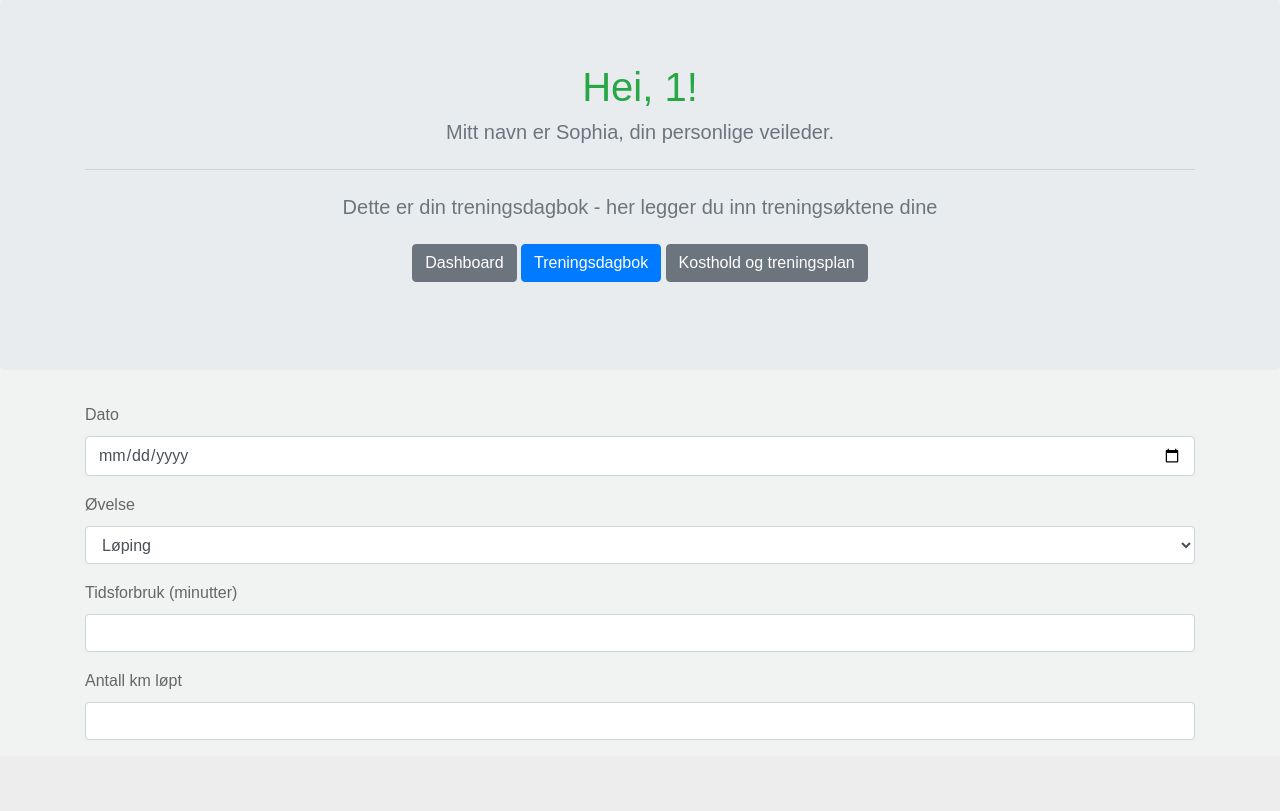
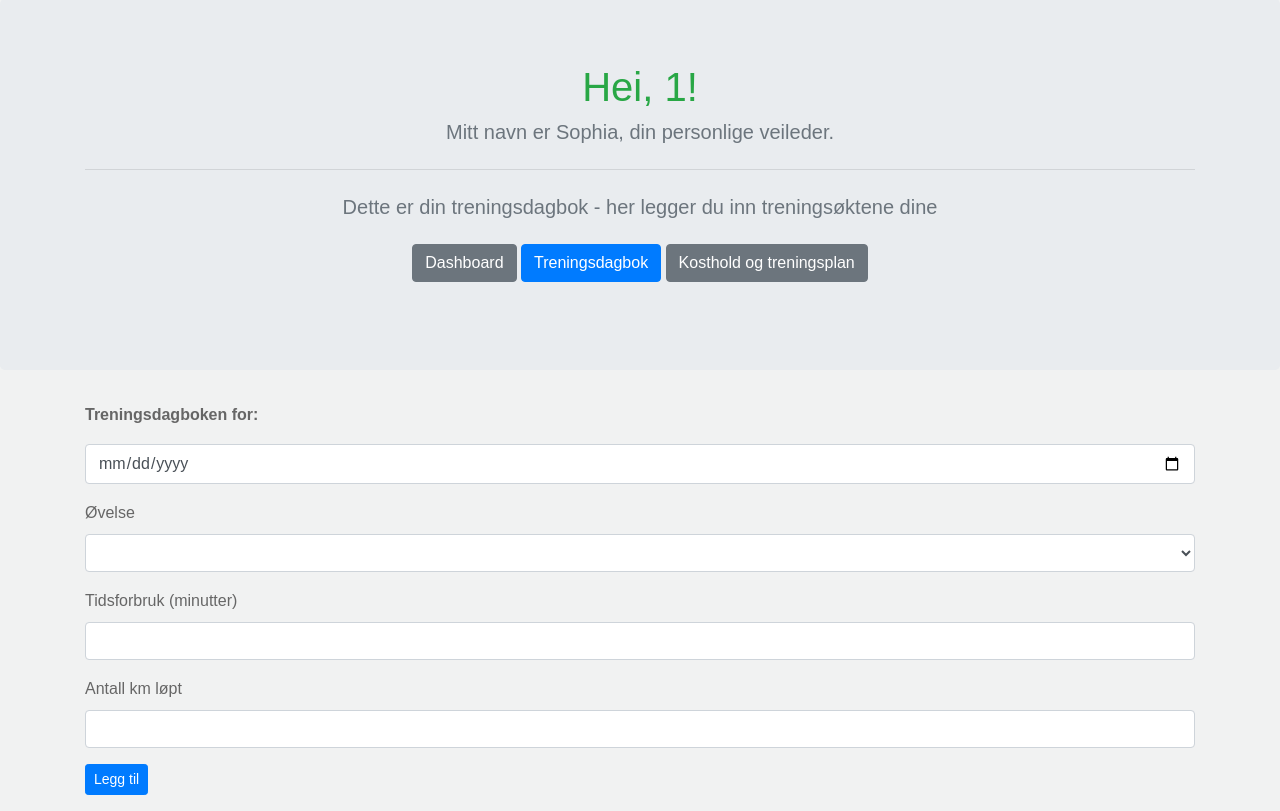
Before and after one commit to Brehbrah/SophiaProsjekt, a PHP site: page /treningsdagbok.php in a window 1280 px wide. Shown: the part 55-866 px from the top of the page. Before the commit the page ends 795 px from the top, so only its background shows below. Run offline with PHP 8.4, Linux system fonts and the light colour scheme; the visitor is signed in with stand-in values (Sample User, id 1).

Commit message:
legg til øvelse-funksjon mot database

```diff
--- a/css/dashboard.css
+++ b/css/dashboard.css
@@ -1,3 +1,7 @@
 h1 {
 	color: #28a745;
 }
+
+#valgtDato {
+	font-weight: bold;
+}
--- a/dashboard.php
+++ b/dashboard.php
@@ -1,6 +1,8 @@
 <?php
 session_start();
 include_once "funksjoner.php";
+include_once "database.php";
+sjekkInnlogging();
 
 $bruker = $_SESSION['brukernavn'];
 
--- a/database.php
+++ b/database.php
@@ -26,6 +26,8 @@ function gyldigBruker($dblink, $brukernavn, $passord) {
   if ($antall == 1) {
     $rad = mysqli_fetch_assoc($resultat);
 
+    $_SESSION['innlogget'] = true;
+    $_SESSION['bnr'] = $rad['BNr'];
     $_SESSION['epost'] = $rad['Epost'];
     $_SESSION['brukernavn'] = $rad['Brukernavn'];
 
@@ -43,6 +45,13 @@ function sjekkInnlogging() {
     session_destroy();
     header("Location: index.php");
   }
+}
+
+// Legger til en ny øvelse i databasen (treningsdagbok)
+function leggTilØvelse($dblink, $bnr, $dato, $øvelse, $tid, $antall) {
+  $sql = "INSERT INTO Treningsøkt (Dato, BNr, Øvelse, Minutter, Antall) VALUES ('$dato', $bnr, '$øvelse', $tid, $antall)";
+  $resultat = mysqli_query($dblink, $sql);
+  return $resultat;
 }
 
 // Henter ut varer med navn som inneholder søketeksten
--- a/index.php
+++ b/index.php
@@ -4,7 +4,7 @@ include_once "funksjoner.php";
 include_once "database.php";
 
 
-$dblink = kobleOpp();
+
 include_once "logginn.php";
 
 topp();
--- a/js/dashboard.js
+++ b/js/dashboard.js
@@ -1,5 +1,12 @@
-function endreØvelse(valg) {
-	var øvelse = valg.value;
+$(document).ready(function(e) {
+
+
+  $("#dato").change(function() {
+      document.getElementById("treningsdata").innerHTML = "<br><p>testtest</p>";
+  });
+
+  $("#øvelse").change(function() {
+    var øvelse = $("#øvelse").val();
 
     switch(øvelse) {
       case "Løping":
@@ -15,4 +22,6 @@ function endreØvelse(valg) {
         document.getElementById("antLabel").innerHTML = "Antall øvelser";
           break;
     }
-}
+  });
+
+ });
--- a/kostogtrening.php
+++ b/kostogtrening.php
@@ -1,6 +1,8 @@
 <?php
 session_start();
 include_once "funksjoner.php";
+include_once "database.php";
+sjekkInnlogging();
 
 $bruker = $_SESSION['brukernavn'];
 
--- /dev/null
+++ b/leggtil.php
@@ -0,0 +1,34 @@
+<?php
+$dblink = kobleOpp();
+
+$melding = "";
+
+if (isset($_POST["tid"]) && isset($_POST["antall"])) {
+  $bnr = $_SESSION['bnr'];
+  $dato = $_POST["dato"];
+  $øvelse = $_POST["øvelse"];
+  $tid = $_POST["tid"];
+  $antall = $_POST["antall"];
+
+  $ok = leggTilØvelse($dblink, $bnr, $dato, $øvelse, $tid, $antall);
+
+  if ($ok) {
+    $melding .= "Øvelse lagt til!";
+  } else {
+    $melding .= "Vennligst fyll ut alle felt";
+  }
+
+  echo $melding;
+}
+
+
+
+
+
+
+
+
+
+
+
+?>
--- a/logginn.php
+++ b/logginn.php
@@ -1,8 +1,9 @@
 <?php
+$dblink = kobleOpp();
 $innlogget = false;
 $melding = "";
 
-if (isset($_REQUEST["brukernavn"]) && isset($_REQUEST["passord"])) {
+if (isset($_POST["brukernavn"]) && isset($_POST["passord"])) {
 
   // NB! Prepared statements er en bedre løsning enn mysqli_real_escape_string
   $brukernavn = mysqli_real_escape_string($dblink, $_REQUEST['brukernavn']);
--- a/treningsdagbok.php
+++ b/treningsdagbok.php
@@ -1,6 +1,9 @@
 <?php
 session_start();
 include_once "funksjoner.php";
+include_once "database.php";
+include_once "leggtil.php";
+sjekkInnlogging();
 
 $bruker = $_SESSION['brukernavn'];
 
@@ -29,15 +32,16 @@ topp();
 	</section>
 
 
-	<div class="container">
-		<form>
+	<div class="container" id="treningsdagbok">
+		<p id="valgtDato">Treningsdagboken for:</p>
+		<form action="treningsdagbok.php" method="post">
 		  <div class="form-group">
-		    <label>Dato</label>
-		    <input type="date" class="form-control" id="dato">
+		    <input type="date" class="form-control" id="dato" name="dato" required>
 		  </div>
 		  <div class="form-group">
 		    <label>Øvelse</label>
-		    <select class="form-control" id="øvelse" onchange="endreØvelse(this)">
+		    <select class="form-control" id="øvelse" name="øvelse" required>
+		      <option></option>
 		      <option>Løping</option>
 		      <option>Svømming</option>
 		      <option>Sykling</option>
@@ -46,14 +50,21 @@ topp();
 		  </div>
 		  <div class="form-group">
 		    <label>Tidsforbruk (minutter)</label>
-		    <input type="number" class="form-control" id="tid">
+		    <input type="number" class="form-control" id="tid" name="tid" required>
 		  </div>
 		  <div class="form-group">
 		    <label id="antLabel">Antall km løpt</label>
-		    <input type="number" class="form-control" id="antall">
+		    <input type="number" class="form-control" id="antall" name="antall" required>
+		  </div>
+		  <div class="form-group">
+		    <input type="submit" value="Legg til" class="btn btn-primary btn-sm">
 		  </div>
 		</form>
+		<div id="treningsdata"></div>
 	</div>
 
 
-<?php bunn(); ?>
+<?php
+lukk($dblink);
+bunn();
+?>
```
Lines whose indentation alone changed are shown as unchanged.
